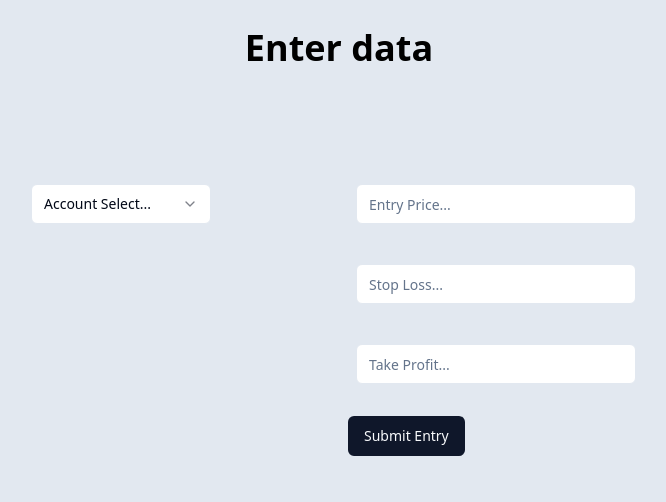
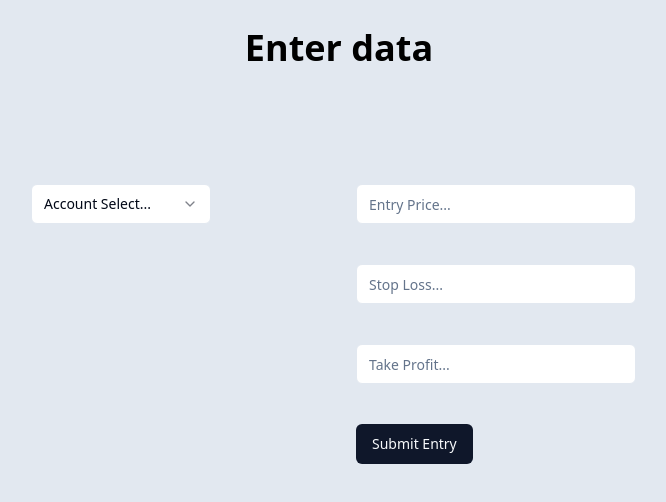
Before and after one commit to MShaw1223/project, a Next.js app: page / in a window 1280 px wide. Shown: the top 502 px of the page, without its empty margins (301-967 px from the left). Built offline with nearby package versions, Linux system fonts and the light colour scheme.

Commit message:
next stuff

```diff
--- a/src/pages/index.tsx
+++ b/src/pages/index.tsx
@@ -73,7 +73,7 @@ export default function Home() {
             <div className="p-5">
               <Input id="takeProfit" name="takeProfit" type="number" placeholder="Take Profit..."></Input>
             </div>
-            <div className="p-3">
+            <div className="p-5">
               <Button type="submit">Submit Entry</Button>
             </div>
           </form>
```
